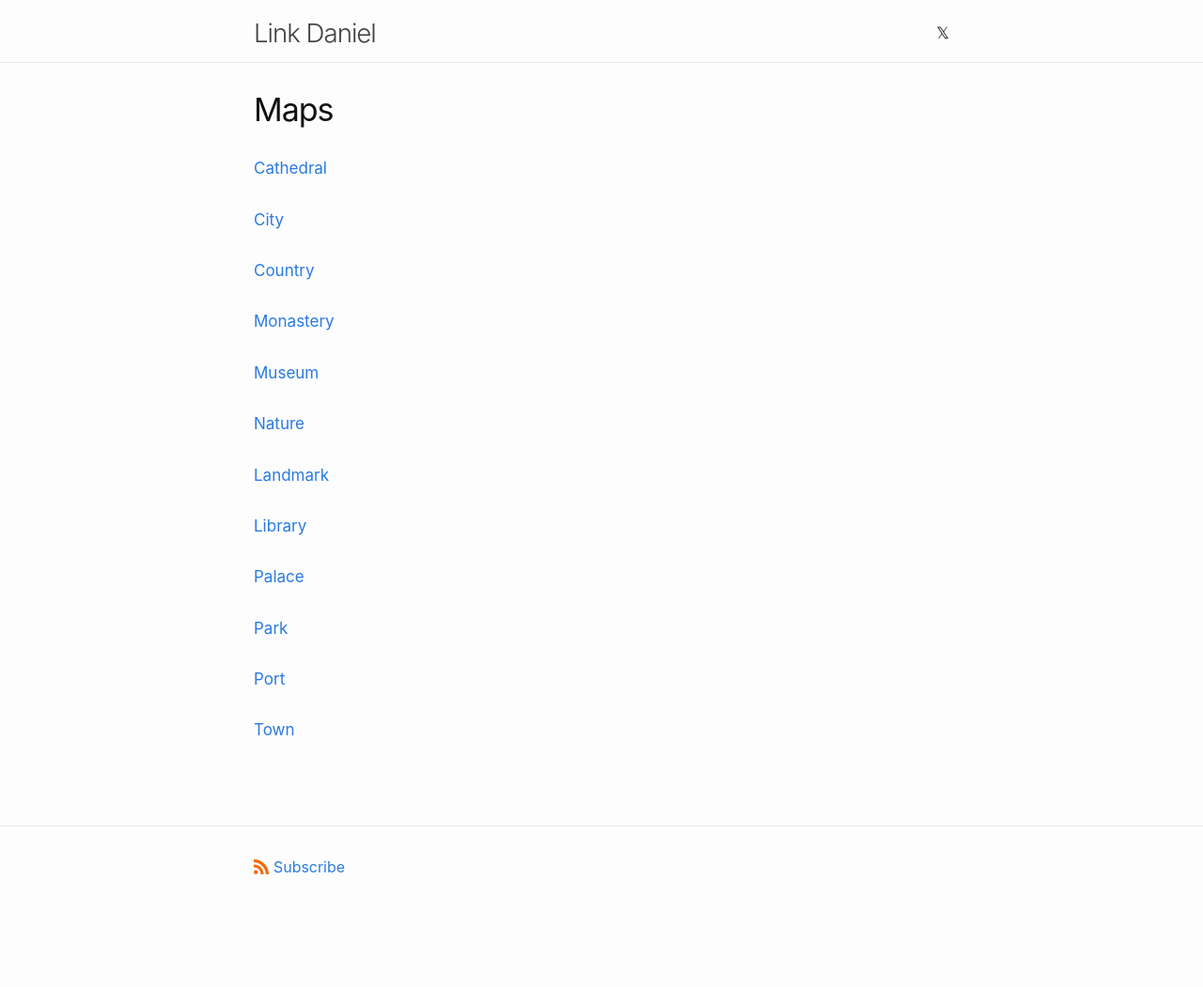
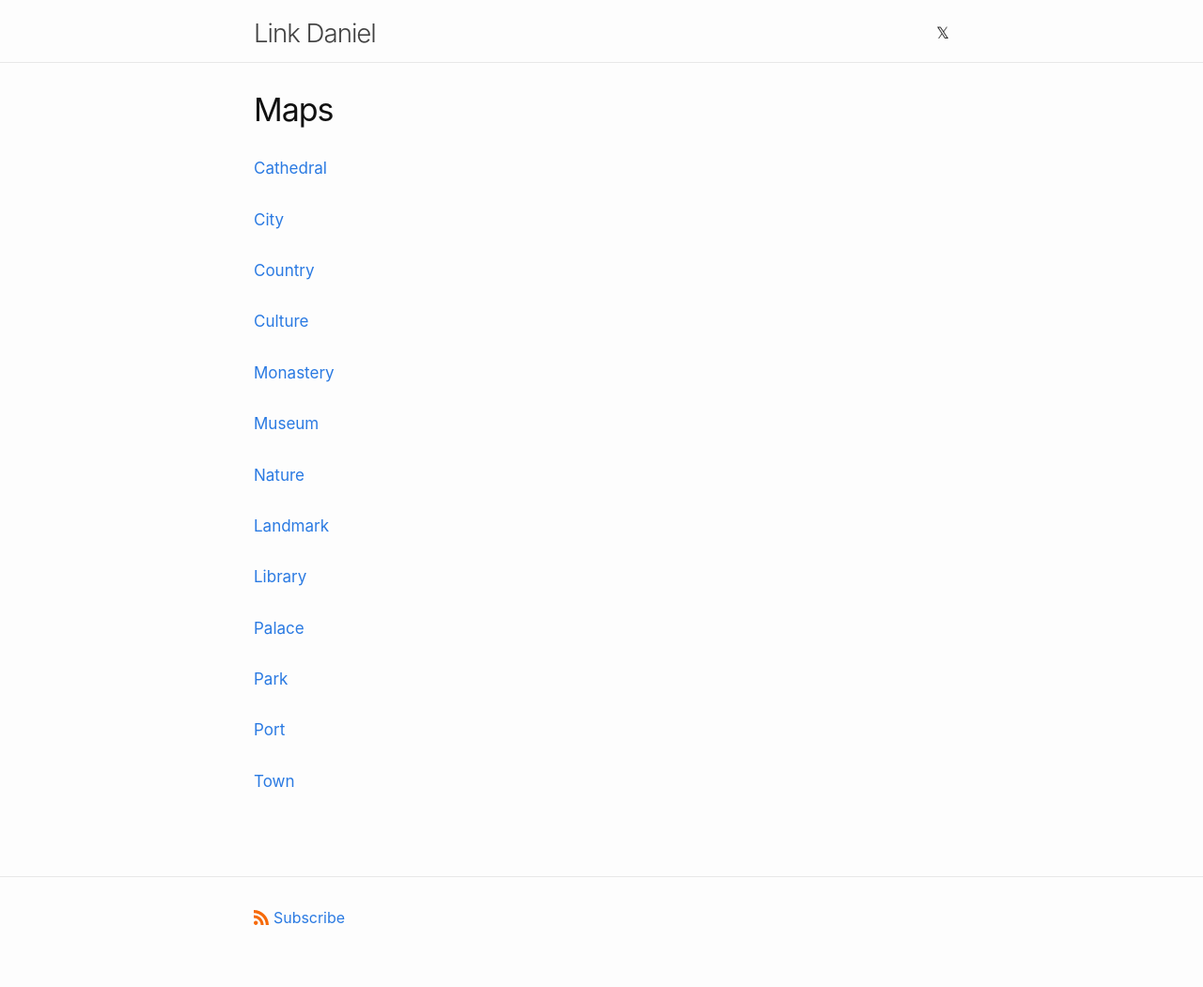
Before and after one commit to link-daniel/link.github.io, a Jekyll site: the page built from maps.md, in a window 1280 px wide. Shown: the whole page at 94% size. Built offline with Jekyll 4.4.1, drawn with Linux system fonts in a browser that asks for light colours; before the commit the page ends 996 px from its top, so only the background shows below that.

Commit message:
Update maps.md

```diff
--- a/maps.md
+++ b/maps.md
@@ -11,6 +11,9 @@ permalink: /maps/
 <br>
 <br>
 <a href="https://maps.app.goo.gl/kcDg2dd7M5DYeXLh7">Country</a>
+<br>
+<br>
+<a href="https://maps.app.goo.gl/M3yGcdFD1kg2RmVG8">Culture</a>
 <br>
 <br>
 <a href="https://maps.app.goo.gl/YaWfD3ZCuHdiEUan7">Monastery</a>
```
